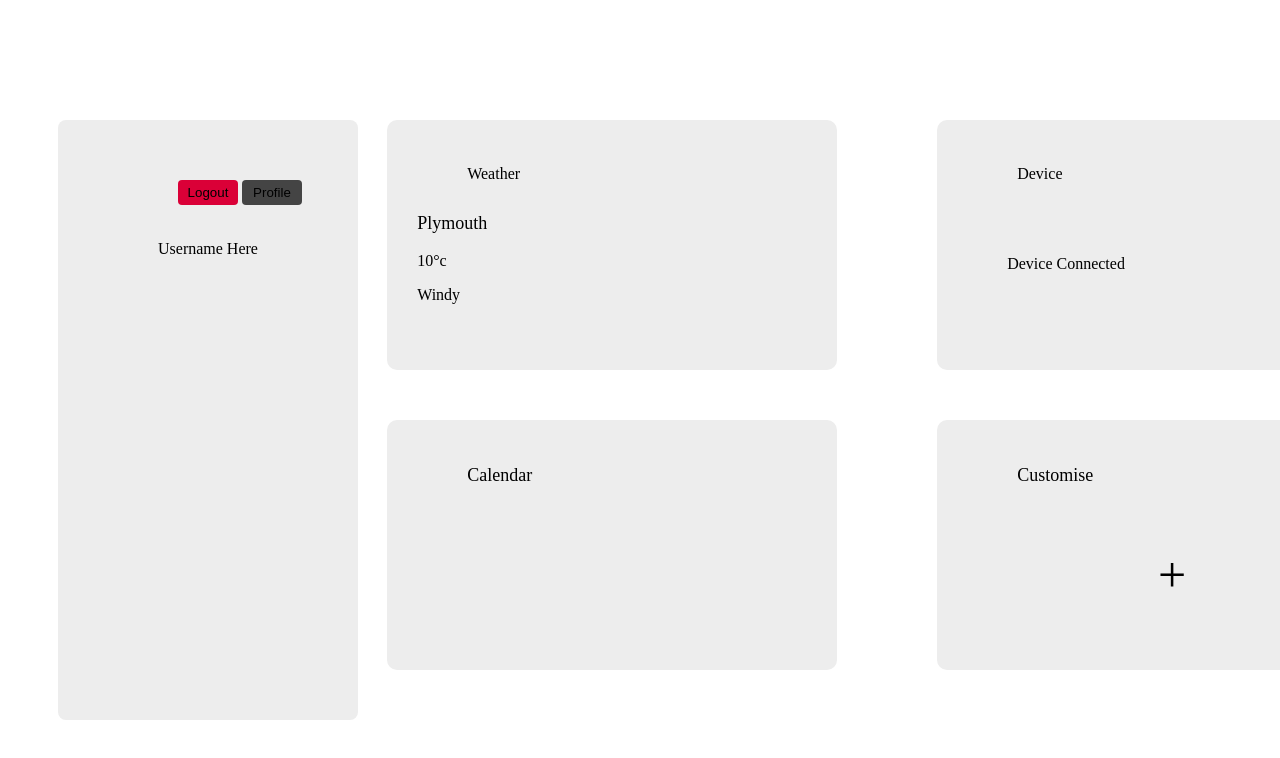
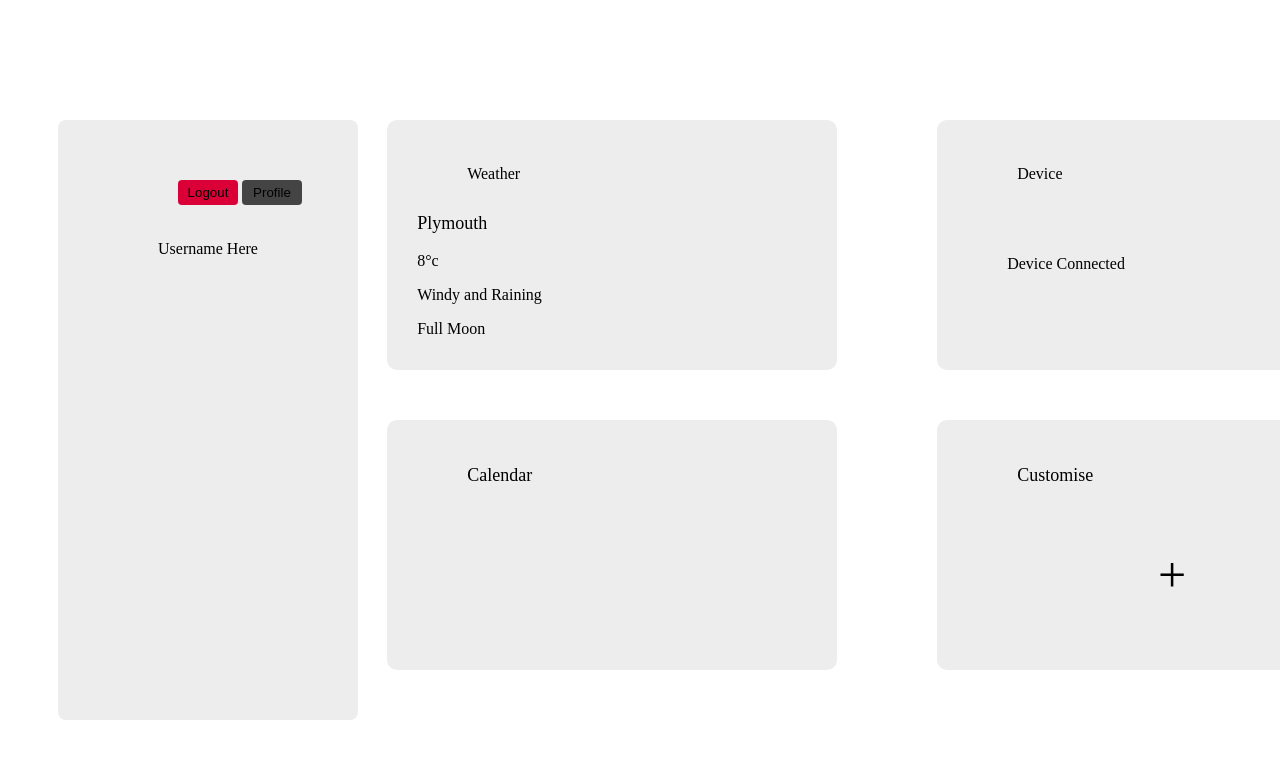
Before and after one commit to SSkimmd/COMP2003, a SvelteKit app in the folder Source Code/WebApp/my-app/: page /home in a window 1280 px wide. Shown: the top 758 px of the page. Built offline with nearby package versions, Linux system fonts and the light colour scheme; some icons are missing.

Commit message:
Added moon cycle placeholder

```diff
--- a/Source Code/WebApp/my-app/src/components/boxes/weather-box.svelte
+++ b/Source Code/WebApp/my-app/src/components/boxes/weather-box.svelte
@@ -12,12 +12,18 @@
     <FluentWeatherFog48Filled style='position: absolute; margin-top: 20px; margin-left: 25px; width: 30px; height: 30px;'/>
     <p style='margin-left: 80px; margin-top: 25px;'>Weather</p>
     <p id="location">Plymouth</p>
-    <p id="temperature">10°c</p>
-    <p id="weather">Windy</p>
+    <p id="temperature">8°c</p>
+    <p id="weather">Windy and Raining</p>
+    <p id="moon">Full Moon</p>
 </div>
 
 <style>
     #weather {
+        margin-left: 30px;
+        font-size: medium;
+    }
+
+    #moon {
         margin-left: 30px;
         font-size: medium;
     }
```
